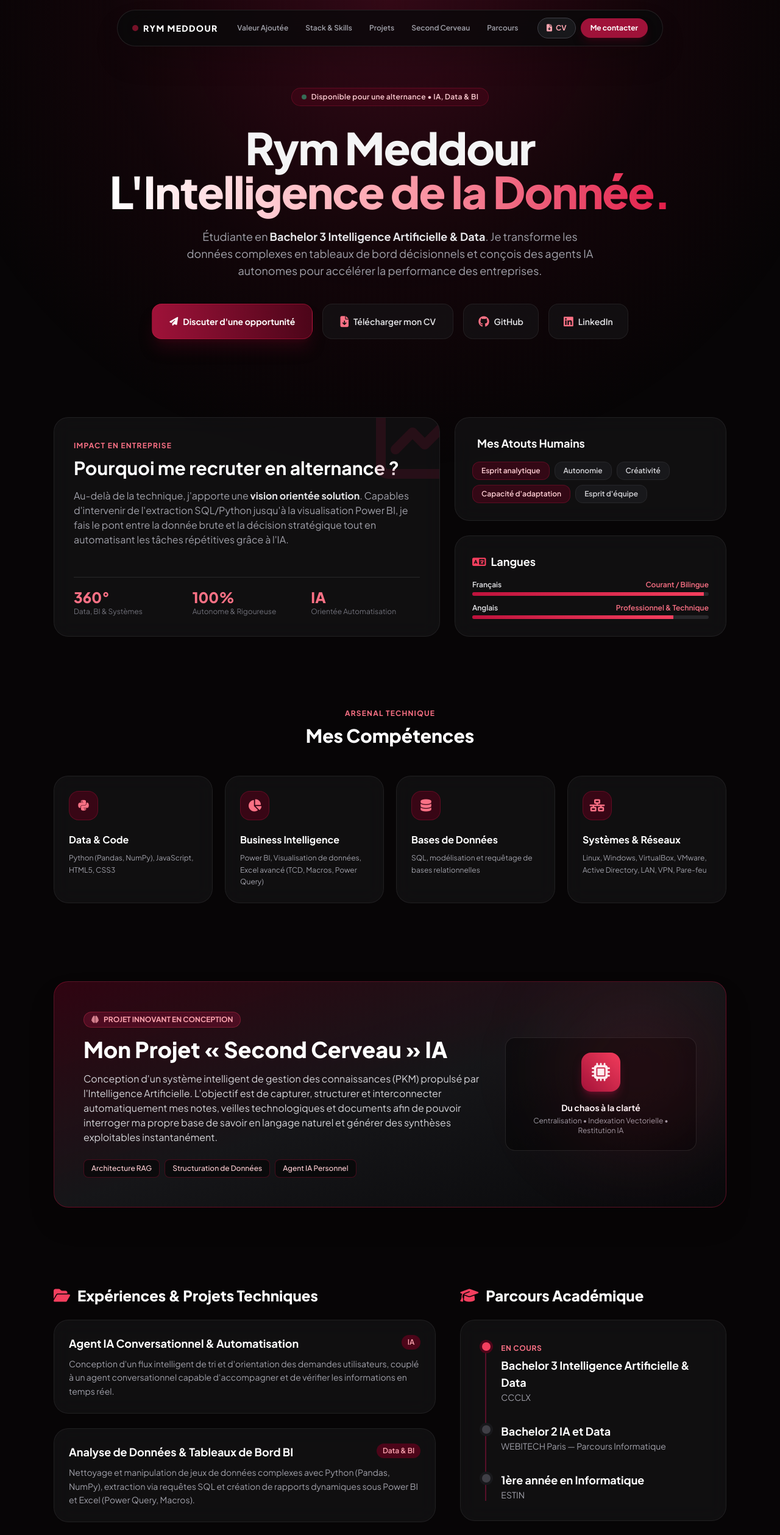
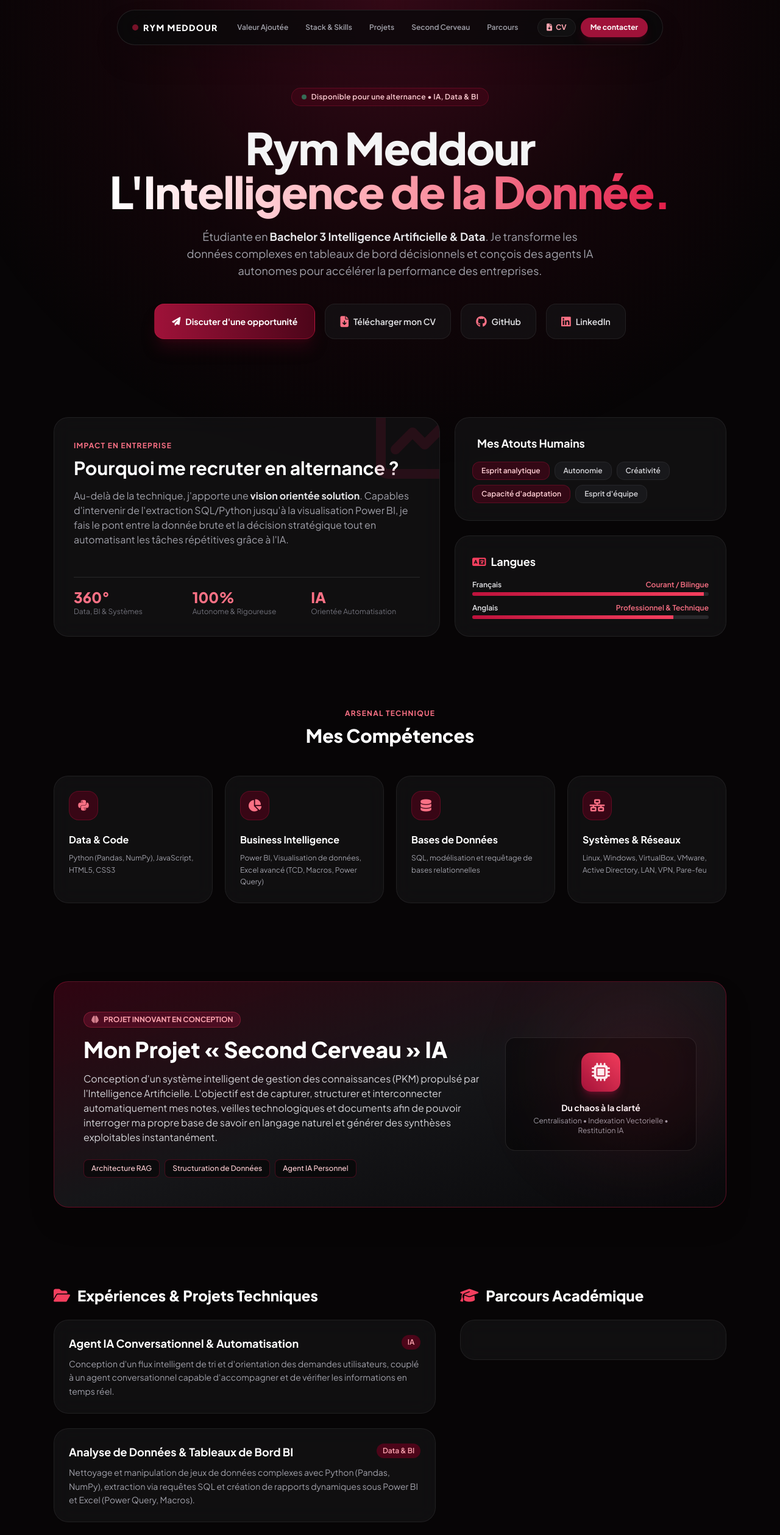
Before and after one commit to rymm-maker/portfolio, a plain HTML site: page index.html in a window 1280 px wide. Shown: the top 2517 px of the page at 61% size. Drawn offline with nearby package versions, Linux system fonts and the light colour scheme.

Commit message:
Refactor CV button and update comments
Updated button styles and comments for clarity.

```diff
--- a/index.html
+++ b/index.html
@@ -66,8 +66,8 @@
                 <a href="#parcours" class="hover:text-white transition">Parcours</a>
             </div>
             <div class="flex items-center gap-2">
-                <!-- Bouton Télécharger CV dans la nav -->
-                <a href="CV_Rym_Meddour.pdf" target="_blank" class="hidden sm:inline-flex bg-zinc-900 hover:bg-zinc-800 border border-zinc-700 text-rose-300 text-xs font-bold px-3.5 py-2 rounded-full transition items-center gap-1.5">
+                <!-- Bouton CV intégré dans la navbar sans dénaturer -->
+                <a href="CV_Rym_Meddour.pdf" target="_blank" class="hidden sm:inline-flex bento-card px-3.5 py-1.5 rounded-full text-xs font-bold text-rose-300 hover:text-white items-center gap-1.5">
                     <i class="fa-solid fa-file-arrow-down"></i> CV
                 </a>
                 <a href="#contact" class="bg-rose-800 hover:bg-rose-700 text-white text-xs font-bold px-4 py-2 rounded-full transition shadow-lg shadow-rose-950/50">
@@ -93,13 +93,13 @@
             Étudiante en <strong class="text-zinc-200">Bachelor 3 Intelligence Artificielle & Data</strong>. Je transforme les données complexes en tableaux de bord décisionnels et conçois des agents IA autonomes pour accélérer la performance des entreprises.
         </p>
 
-        <!-- Boutons d'action rapides (avec Télécharger mon CV) -->
+        <!-- Boutons d'action rapides (avec le bouton CV bento-card) -->
         <div class="flex flex-wrap justify-center gap-4">
             <a href="#contact" class="bg-gradient-to-r from-rose-800 to-rose-950 hover:from-rose-700 hover:to-rose-900 border border-rose-600/40 text-white px-7 py-3.5 rounded-2xl font-bold text-sm transition shadow-xl shadow-rose-950/40 flex items-center gap-2">
                 <i class="fa-solid fa-paper-plane"></i> Discuter d'une opportunité
             </a>
-            <!-- Bouton Télécharger mon CV -->
-            <a href="CV_Rym_Meddour.pdf" target="_blank" class="bento-card px-7 py-3.5 rounded-2xl font-semibold text-sm text-zinc-200 flex items-center gap-2 hover:text-rose-400">
+            <!-- Bouton Télécharger mon CV (Style bento-card d'origine) -->
+            <a href="CV_Rym_Meddour.pdf" target="_blank" class="bento-card px-6 py-3.5 rounded-2xl font-semibold text-sm text-zinc-200 flex items-center gap-2 hover:text-rose-400">
                 <i class="fa-solid fa-file-arrow-down text-lg text-rose-400"></i> Télécharger mon CV
             </a>
             <a href="https://github.com/rymm-maker" target="_blank" class="bento-card px-6 py-3.5 rounded-2xl font-semibold text-sm text-zinc-200 flex items-center gap-2">
@@ -143,9 +143,9 @@
                 </div>
             </div>
 
-            <!-- Qualites & Langues (Colonne droite) -->
+            <!-- Qualités & Langues (Colonne droite) -->
             <div class="md:col-span-5 flex flex-col gap-6">
-                <!-- Qualites -->
+                <!-- Qualités -->
                 <div class="bento-card p-7 rounded-3xl flex-1">
                     <h3 class="text-lg font-bold text-white mb-4 flex items-center gap-2">
                         <i class="fa-solid fa-sparkles text-rose-500"></i> Mes Atouts Humains
@@ -190,7 +190,7 @@
         </div>
     </section>
 
-    <!-- Competences Techniques (Stack) -->
+    <!-- Compétences Techniques (Stack) -->
     <section id="skills" class="relative z-10 py-16 max-w-6xl mx-auto px-6">
         <div class="text-center mb-12">
             <span class="text-xs font-bold uppercase tracking-widest text-rose-400">Arsenal Technique</span>
@@ -317,37 +317,4 @@
                 <div class="bento-card p-8 rounded-3xl">
                     <div class="space-y-8 border-l-2 border-rose-900/60 pl-6 ml-2">
                         <div class="relative">
-                            <span class="absolute -left-[31px] top-1 w-3.5 h-3.5 rounded-full bg-rose-500 ring-4 ring-rose-950"></span>
-                            <span class="text-xs font-bold text-rose-400 uppercase tracking-wider">En cours</span>
-                            <h3 class="font-bold text-lg text-white mt-1">Bachelor 3 Intelligence Artificielle & Data</h3>
-                            <p class="text-sm text-zinc-400">CCCLX</p>
-                        </div>
-
-                        <div class="relative">
-                            <span class="absolute -left-[31px] top-1 w-3.5 h-3.5 rounded-full bg-zinc-700 ring-4 ring-zinc-900"></span>
-                            <h3 class="font-bold text-lg text-white">Bachelor 2 IA et Data</h3>
-                            <p class="text-sm text-zinc-400">WEBITECH Paris — Parcours Informatique</p>
-                        </div>
-
-                        <div class="relative">
-                            <span class="absolute -left-[31px] top-1 w-3.5 h-3.5 rounded-full bg-zinc-700 ring-4 ring-zinc-900"></span>
-                            <h3 class="font-bold text-lg text-white">1ère année en Informatique</h3>
-                            <p class="text-sm text-zinc-400">ESTIN</p>
-                        </div>
-                    </div>
-                </div>
-            </div>
-
-        </div>
-    </section>
-
-    <!-- Contact Moderne -->
-    <section id="contact" class="relative z-10 py-20 max-w-5xl mx-auto px-6">
-        <div class="bento-card p-10 md:p-14 rounded-3xl text-center border-rose-900/40">
-            <span class="text-xs font-bold uppercase tracking-widest text-rose-400">Prête à relever vos défis Data & IA</span>
-            <h2 class="text-3xl md:text-4xl font-extrabold text-white mt-2 mb-4">Contactez-moi</h2>
-            <p class="text-zinc-400 max-w-xl mx-auto text-sm md:text-base mb-10">
-                À la recherche d'une alternance en Île-de-France. Échangeons sur la manière dont je peux contribuer à vos projets !
-            </p>
-
-            <div class="grid grid
+                            <span class="absolute -left-[31px] top-1 w-3.5 h
```
